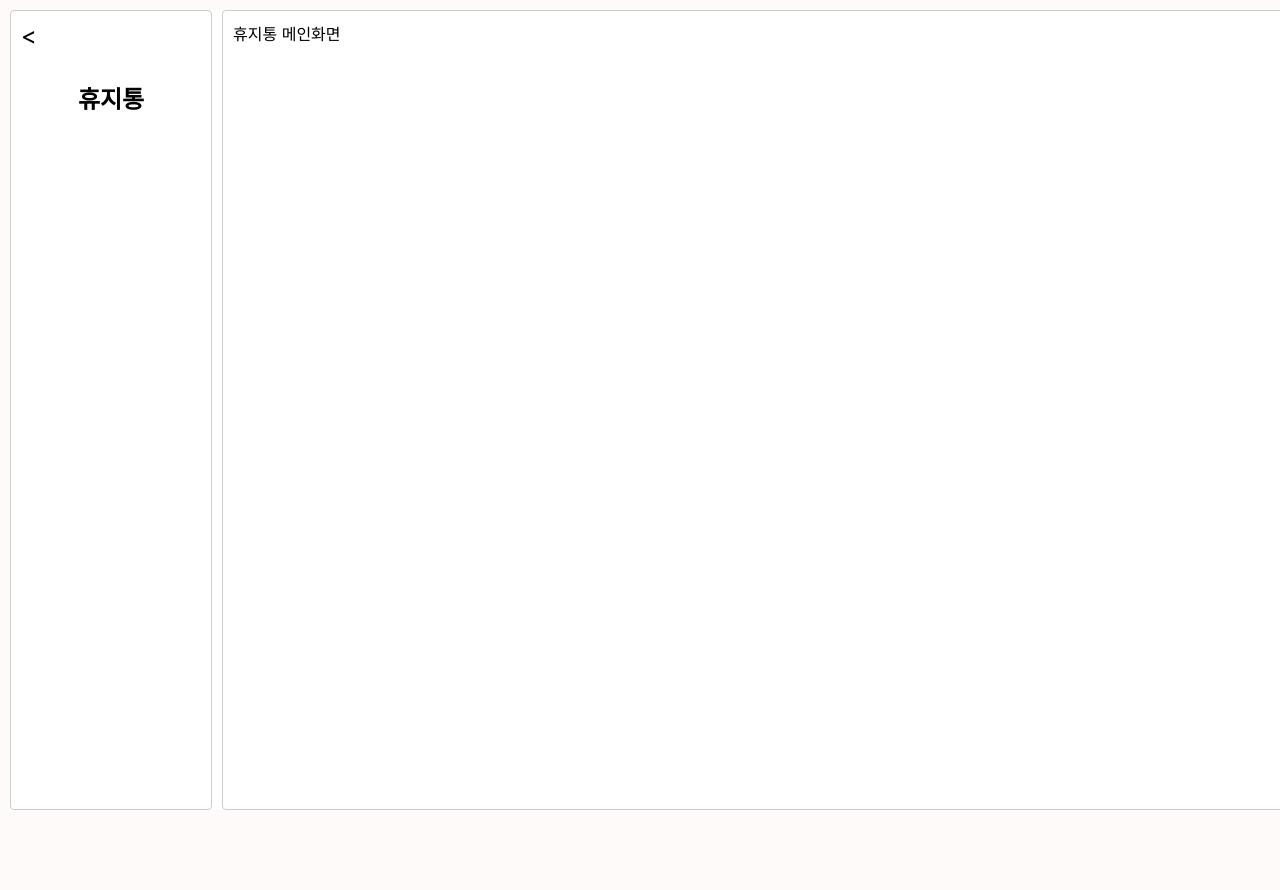
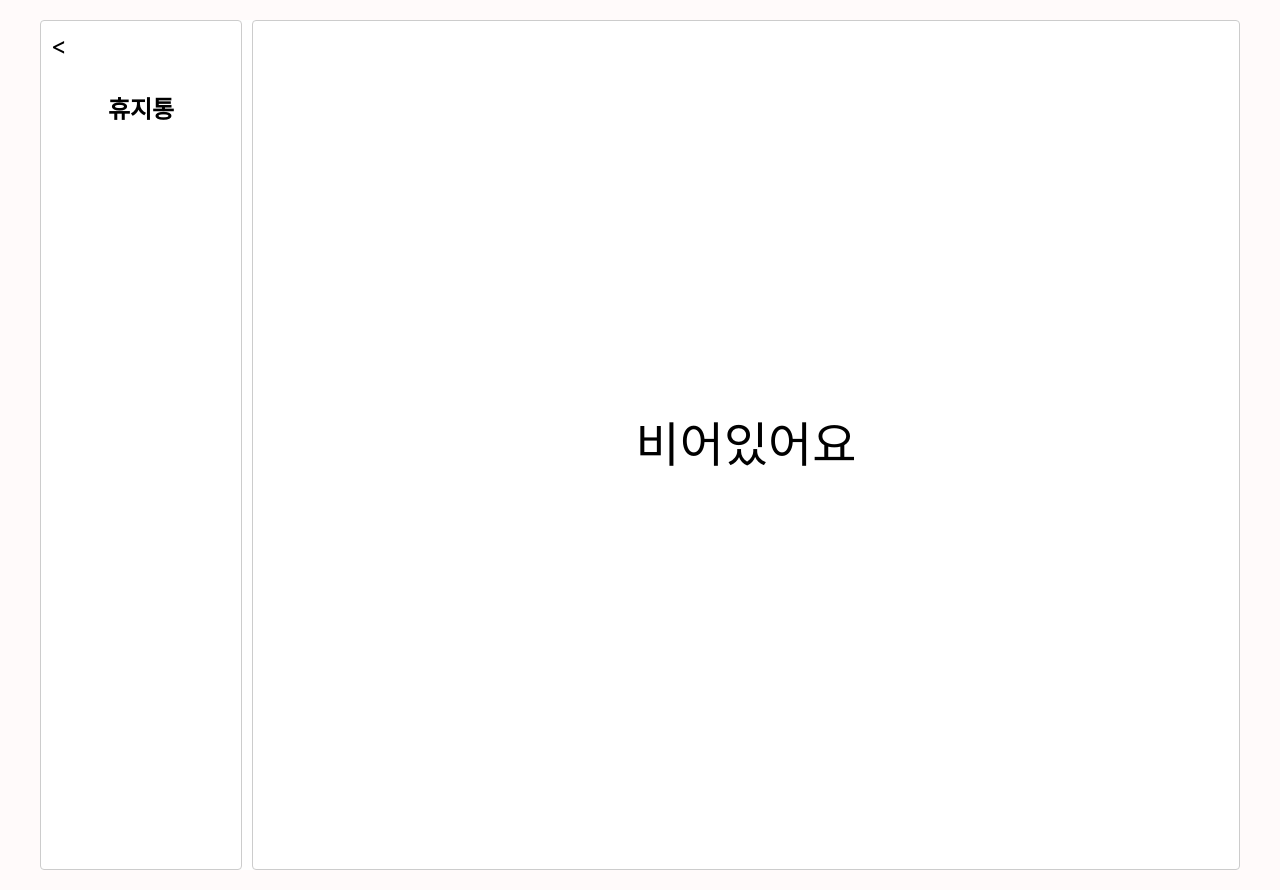
Before and after one commit to min33sky/ts-memo, a React (Create React App) app: page /remove in a window 1280 px wide. Before the commit the page ends 820 px from the top, so only its background shows below. Built offline with nearby package versions, Linux system fonts and the light colour scheme.

Commit message:
Add RemovedMainPage

```diff
--- a/src/components/AddMemoButton.tsx
+++ b/src/components/AddMemoButton.tsx
@@ -2,7 +2,11 @@ import * as React from 'react';
 import Button from './Button';
 
 function AddMemoButton() {
-  return <Button to='/memo/add'>새로운 메모</Button>;
+  return (
+    <Button primary to='/memo/add'>
+      새로운 메모
+    </Button>
+  );
 }
 
 export default AddMemoButton;
--- a/src/components/Layout.tsx
+++ b/src/components/Layout.tsx
@@ -3,10 +3,10 @@ import styled from 'styled-components';
 
 const Div = styled.div`
   display: flex;
-  flex: 1 1 auto;
-  width: 100%;
-  height: 800px;
-  margin: 10px;
+  flex: 1;
+  width: auto;
+  height: 850px;
+  margin: 20px 40px;
   background: white;
 `;
 
--- a/src/components/List.tsx
+++ b/src/components/List.tsx
@@ -18,6 +18,7 @@ const Li = styled.li<LiProps>`
   display: flex;
   justify-content: center;
   align-items: center;
+  transition: 0.5s all;
 
   &:nth-child(odd) {
     background: ghostwhite;
--- a/src/index.css
+++ b/src/index.css
@@ -11,8 +11,3 @@ code {
   font-family: source-code-pro, Menlo, Monaco, Consolas, 'Courier New',
     monospace;
 }
-
-a {
-  text-decoration: none;
-  color: black;
-}
--- /dev/null
+++ b/src/page/RemovePage/RemoveMain.tsx
@@ -0,0 +1,40 @@
+import React, { useEffect, useState } from 'react';
+import { fetchDeletedMemoList } from '../../api';
+import { RouteComponentProps } from 'react-router-dom';
+import styled from 'styled-components';
+
+const RemoveMainContainer = styled.div`
+  display: flex;
+  justify-content: center;
+  align-items: center;
+  height: 820px;
+`;
+
+const RemoveMainDiv = styled.div`
+  font-size: 3rem;
+`;
+
+function RemoveMain({ location }: RouteComponentProps) {
+  const [removedDataLength, setRemovedDataLength] = useState(0);
+
+  useEffect(() => {
+    fetchData();
+  }, [location.pathname]);
+
+  const fetchData = () => {
+    const data = fetchDeletedMemoList();
+    setRemovedDataLength(data.length);
+  };
+
+  return (
+    <RemoveMainContainer>
+      {removedDataLength ? (
+        <RemoveMainDiv>{removedDataLength}개의 쓰래기들....</RemoveMainDiv>
+      ) : (
+        <RemoveMainDiv>비어있어요</RemoveMainDiv>
+      )}
+    </RemoveMainContainer>
+  );
+}
+
+export default RemoveMain;
--- a/src/routes/Remove/index.tsx
+++ b/src/routes/Remove/index.tsx
@@ -6,15 +6,12 @@ import {
   withRouter,
 } from 'react-router-dom';
 import RemoveMemoViewer from '../../page/RemovePage/RemoveMemoViewer';
+import RemoveMain from '../../page/RemovePage/RemoveMain';
 function TrashRouter({ match }: RouteComponentProps) {
   return (
     <Switch>
       <Route exact path={`${match.url}/:id`} component={RemoveMemoViewer} />
-      <Route
-        exact
-        path={`${match.url}`}
-        component={() => <div>휴지통 메인화면</div>}
-      />
+      <Route exact path={`${match.url}`} component={RemoveMain} />
     </Switch>
   );
 }
--- a/src/routes/index.tsx
+++ b/src/routes/index.tsx
@@ -8,7 +8,16 @@ import { createGlobalStyle } from 'styled-components';
 const GlobalStyle = createGlobalStyle`
   body {
     background: snow;
+    margin: 0 auto;
+
   }
+
+
+  a {
+    text-decoration: none;
+    color: black;
+  }
+
 `;
 
 function Root() {
```
